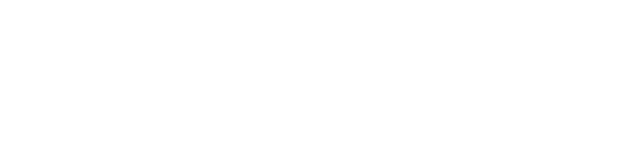
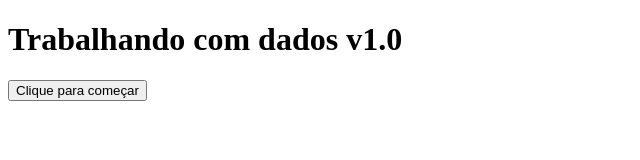
Before and after one commit to kdugaspar/Usando-o-prompt-e-o-alert-juntos, a plain HTML site: page index.html in a window 1280 px wide. Shown: the whole page, without its empty margins (0-640 px from the left). Drawn offline with Linux system fonts and the light colour scheme.

Commit message:
Atualizando

```diff
--- a/index.html
+++ b/index.html
@@ -8,6 +8,9 @@
 </head>
 <body>
 
+    <h1>Trabalhando com dados v1.0</h1>
+    <input type="button" value="Clique para começar">
+
 <script src="script.js"></script>
 </body>
 </html>
```
